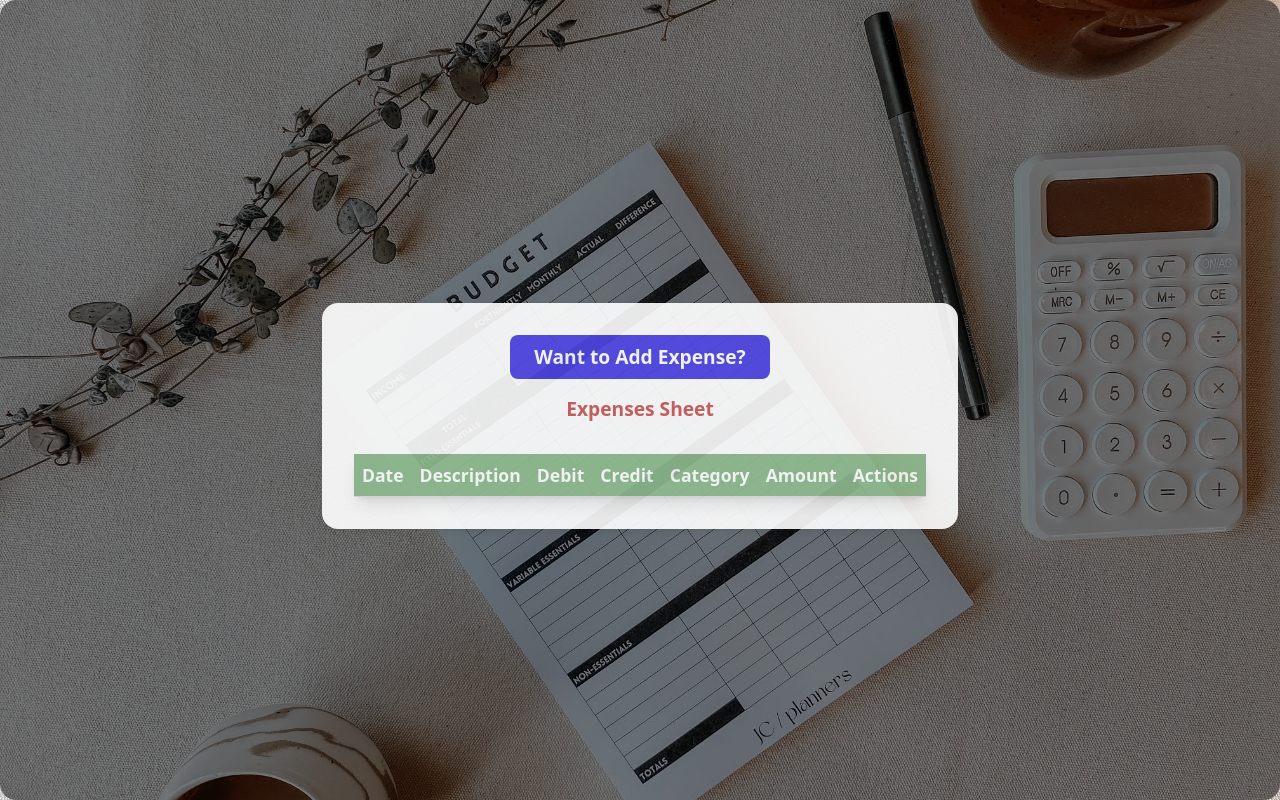
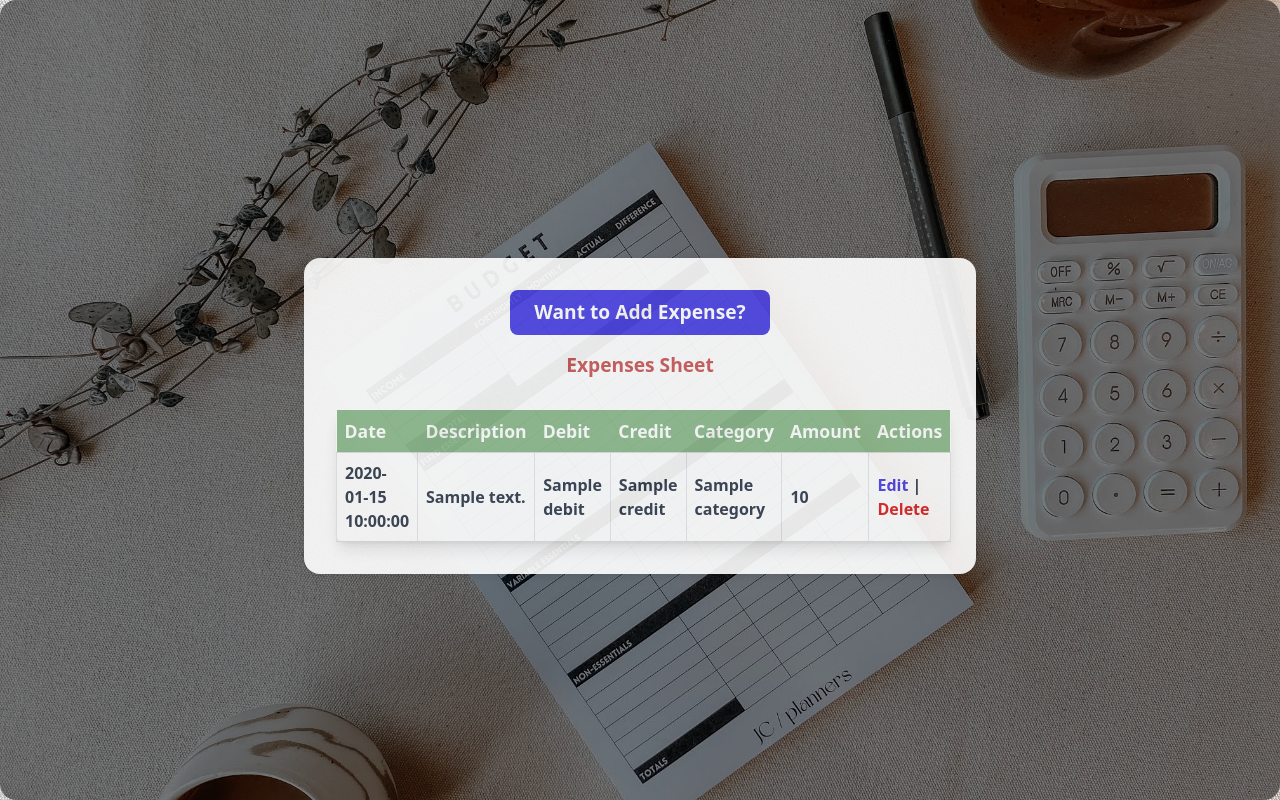
Before and after one commit to Vijaya0869/Project_ExpensesTracker, a Flask app: page / in a window 1280 px wide. Run offline with Flask 3, Linux system fonts and the light colour scheme; the visitor is signed in with stand-in values (Sample User, id 1); a database or web service that is not in the repository returns one stand-in record (values such as "Sample title"); lists and menus that the app fills with data are empty; some libraries are stand-ins or nearby versions.

Commit message:
Pending changes exported from your codespace

```diff
--- a/app.py
+++ b/app.py
@@ -1,24 +1,27 @@
-from flask import Flask, render_template, request, redirect, url_for, session, flash
-from flask_session import Session
+from flask import Flask, render_template, request, redirect, session, url_for, flash
+from bson.objectid import ObjectId
+from flask_bcrypt import Bcrypt
+import connect  # Importing the connect.py to use the MongoClient setup
 
 app = Flask(__name__)
 
-app.config["SECRET_KEY"] = "vijji"
-app.config["SESSION_TYPE"] = "filesystem"
+# Set the secret key for sessions
+app.config['SECRET_KEY'] = 'harshi'
 
-Session(app)
+# Initialize Flask-Bcrypt
+bcrypt = Bcrypt(app)
 
-# In-memory data for demo purposes
-users = {}
-expenses = []
+# Database initialization from connect.py
+db = connect.db  # Access the db object from connect.py
+collection = db['Data1']  # Reference to the collection you're using
 
 @app.route('/')
 def index():
     if 'user' not in session:
         return redirect(url_for('login'))
 
-    # Filter expenses for the logged-in user
-    user_expenses = [e for e in expenses if e['user'] == session['user']]
+    # Fetch only 10-15 records from MongoDB for the logged-in user
+    user_expenses = collection.find({'user': session['user']}).limit(15)  # Limit to 15 records
     return render_template('index.html', expenses=user_expenses)
 
 @app.route('/login', methods=['GET', 'POST'])
@@ -27,12 +30,14 @@ def login():
         username = request.form['username']
         password = request.form['password']
 
-        if username in users and users[username] == password:
+        # Access MongoDB collection using your custom connection
+        user = db.users.find_one({'username': username})
+
+        if user and bcrypt.check_password_hash(user['password'], password):
             session['user'] = username
             return redirect(url_for('index'))
         else:
-            flash("Invalid login credentials")
-
+            flash("Invalid login credentials", 'danger')
     return render_template('login.html')
 
 @app.route('/register', methods=['GET', 'POST'])
@@ -41,10 +46,16 @@ def register():
         username = request.form['username']
         password = request.form['password']
 
-        users[username] = password
-        flash("Registration successful! Please log in.")
-        return redirect(url_for('login'))
+        # Access MongoDB collection using your custom connection
+        user = db.users.find_one({'username': username})
 
+        if user:
+            flash('Username already exists!', 'danger')
+        else:
+            hashed_password = bcrypt.generate_password_hash(password).decode('utf-8')
+            db.users.insert_one({'username': username, 'password': hashed_password})
+            flash('Registration successful!', 'success')
+            return redirect(url_for('login'))
     return render_template('register.html')
 
 @app.route('/add_expense', methods=['GET', 'POST'])
@@ -54,60 +65,62 @@ def add_expense():
 
     if request.method == 'POST':
         expense = {
-            "id": len(expenses) + 1,
             "user": session['user'],
-            "Date": request.form['date'],
-            "Description": request.form['description'],
-            "Debit": request.form.get('debit', ''),
-            "Credit": request.form.get('credit', ''),
-            "Sub-category": request.form['subcategory'],
-            "Category": request.form['category'],
-            "Category Type": request.form['category_type'],
-            "Month Number": request.form['month_number'],
-            "Weekday": request.form['weekday'],
-            "Amount": request.form['amount']
+            "date": request.form['date'],
+            "description": request.form['description'],
+            "debit": request.form.get('debit', ''),
+            "credit": request.form.get('credit', ''),
+            "subcategory": request.form['subcategory'],
+            "category": request.form['category'],
+            "category_type": request.form['category_type'],
+            "month_number": request.form['month_number'],
+            "weekday": request.form['weekday'],
+            "amount": request.form['amount']
         }
-        expenses.append(expense)
+        collection.insert_one(expense)
         flash("Expense added successfully!")
         return redirect(url_for('index'))
 
     return render_template('add_expense.html')
 
-@app.route('/edit_expense/<int:expense_id>', methods=['GET', 'POST'])
+@app.route('/edit_expense/<expense_id>', methods=['GET', 'POST'])
 def edit_expense(expense_id):
     if 'user' not in session:
         return redirect(url_for('login'))
 
-    expense = next((e for e in expenses if e['id'] == expense_id and e['user'] == session['user']), None)
+    expense = collection.find_one({'_id': ObjectId(expense_id), 'user': session['user']})
     if not expense:
         flash("Expense not found.")
         return redirect(url_for('index'))
 
     if request.method == 'POST':
-        expense.update({
-            "Date": request.form['date'],
-            "Description": request.form['description'],
-            "Debit": request.form.get('debit', ''),
-            "Credit": request.form.get('credit', ''),
-            "Sub-category": request.form['subcategory'],
-            "Category": request.form['category'],
-            "Category Type": request.form['category_type'],
-            "Month Number": request.form['month_number'],
-            "Weekday": request.form['weekday'],
-            "Amount": request.form['amount']
-        })
+        collection.update_one(
+            {'_id': ObjectId(expense_id)},
+            {'$set': {
+                "date": request.form['date'],
+                "description": request.form['description'],
+                "debit": request.form.get('debit', ''),
+                "credit": request.form.get('credit', ''),
+                "subcategory": request.form['subcategory'],
+                "category": request.form['category'],
+                "category_type": request.form['category_type'],
+                "month_number": request.form['month_number'],
+                "weekday": request.form['weekday'],
+                "amount": request.form['amount']
+            }}
+        )
         flash("Expense updated successfully!")
         return redirect(url_for('index'))
 
     return render_template('edit_expense.html', expense=expense)
 
-@app.route('/delete_expense/<int:expense_id>')
+@app.route('/delete_expense/<expense_id>')
 def delete_expense(expense_id):
     if 'user' not in session:
         return redirect(url_for('login'))
 
-    global expenses
-    expenses = [e for e in expenses if not (e['id'] == expense_id and e['user'] == session['user'])]
+    # Convert string to ObjectId
+    collection.delete_one({'_id': ObjectId(expense_id)})
     flash("Expense deleted successfully!")
     return redirect(url_for('index'))
 
--- /dev/null
+++ b/connect.py
@@ -0,0 +1,8 @@
+from pymongo import MongoClient
+
+# MongoDB connection string with the correct credentials (MongoDB Atlas)
+connection_string = "mongodb+srv://sadineniharshitha07:harshi@cluster0.wddsxwj.mongodb.net/?retryWrites=true&w=majority&appName=Cluster0"
+
+client = MongoClient(connection_string)  # Connect to MongoDB Atlas
+db = client['Expense']  # Database name
+collection = db['Data1']  # Collection name
--- a/templates/index.html
+++ b/templates/index.html
@@ -42,19 +42,20 @@
                     <tbody>
                         {% for expense in expenses %}
                         <tr>
-                            <td class="border px-2 py-2">{{ expense['Date'] }}</td>
-                            <td class="border px-2 py-2">{{ expense['Description'] }}</td>
-                            <td class="border px-2 py-2">{{ expense['Debit'] }}</td>
-                            <td class="border px-2 py-2">{{ expense['Credit'] }}</td>
-                            <td class="border px-2 py-2">{{ expense['Category'] }}</td>
-                            <td class="border px-2 py-2">{{ expense['Amount'] }}</td>
+                            <td class="border px-2 py-2">{{ expense['date'] }}</td>
+                            <td class="border px-2 py-2">{{ expense['description'] }}</td>
+                            <td class="border px-2 py-2">{{ expense['debit'] }}</td>
+                            <td class="border px-2 py-2">{{ expense['credit'] }}</td>
+                            <td class="border px-2 py-2">{{ expense['category'] }}</td>
+                            <td class="border px-2 py-2">{{ expense['amount'] }}</td>
                             <td class="border px-2 py-2">
-                                <a href="{{ url_for('edit_expense', expense_id=expense['id']) }}" class="text-indigo-600 hover:text-indigo-800">Edit</a> |
-                                <a href="{{ url_for('delete_expense', expense_id=expense['id']) }}" class="text-red-600 hover:text-red-800">Delete</a>
+                                <a href="{{ url_for('edit_expense', expense_id=expense['_id']) }}" class="text-indigo-600 hover:text-indigo-800">Edit</a> |
+                                <a href="{{ url_for('delete_expense', expense_id=expense['_id']) }}" class="text-red-600 hover:text-red-800">Delete</a>
                             </td>
                         </tr>
                         {% endfor %}
                     </tbody>
+
                 </table>
             </div>
         </div>
```
Also changed, not shown: templates/dashboard.html (added).
